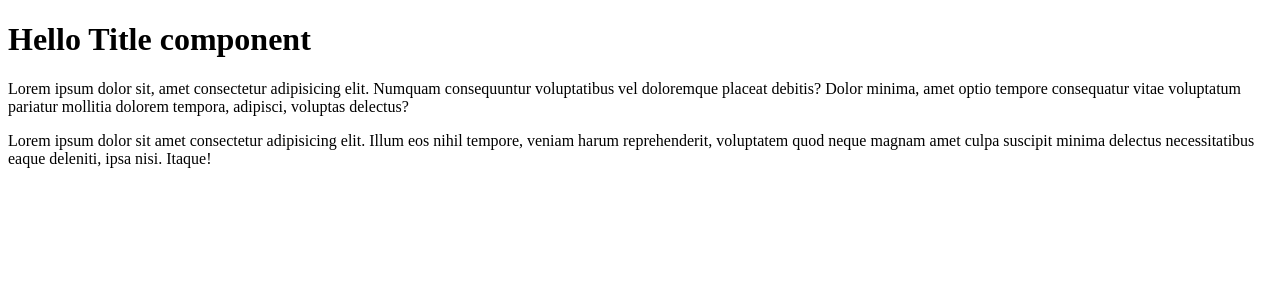
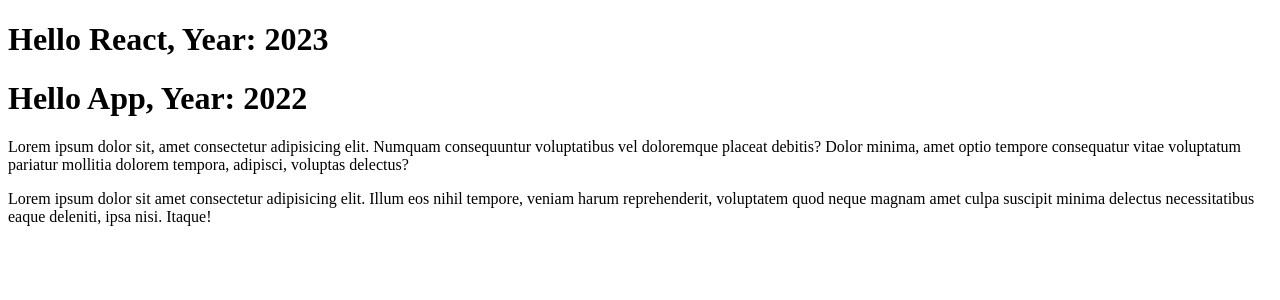
Before and after one commit to NataliyaPodov/29-11-react, a React (Create React App) app: page / in a window 1280 px wide. Shown: the top 300 px of the page. Built offline with nearby package versions, Linux system fonts and the light colour scheme; the HTML template or start-up script is replaced by a standard one.

Commit message:
add types to our props

```diff
--- a/src/Title.tsx
+++ b/src/Title.tsx
@@ -1,3 +1,14 @@
-export const Title = () => {
-    return <h1>Hello Title component</h1>
+interface TitleProps {
+    title: string
+    year: number
 }
+
+const Title = (props: TitleProps) => {
+    return (
+        <h1>
+            Hello {props.title}, Year: {props.year}
+        </h1>
+    )
+}
+
+export default Title
--- a/src/index.tsx
+++ b/src/index.tsx
@@ -1,6 +1,6 @@
 import React from 'react'
 import ReactDOM from 'react-dom/client'
-import { Title } from './Title'
+import Title from './Title'
 
 /* Стрелочная функция */
 
@@ -26,7 +26,8 @@
 const App = () => {
     return (
         <>
-            <Title />
+            <Title title="React" year={2023} />
+            <Title title="App" year={2022} />
             <Content />
         </>
     )
```
